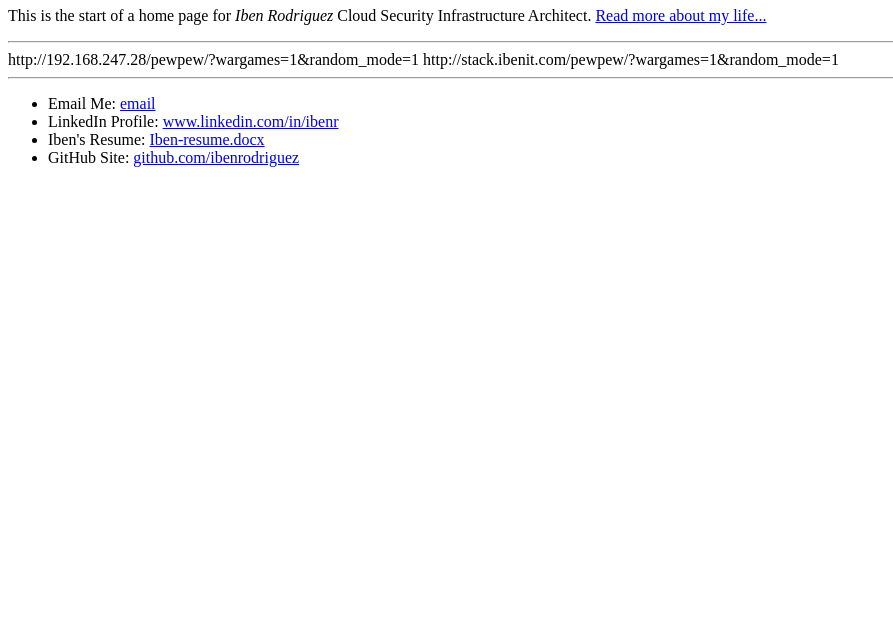
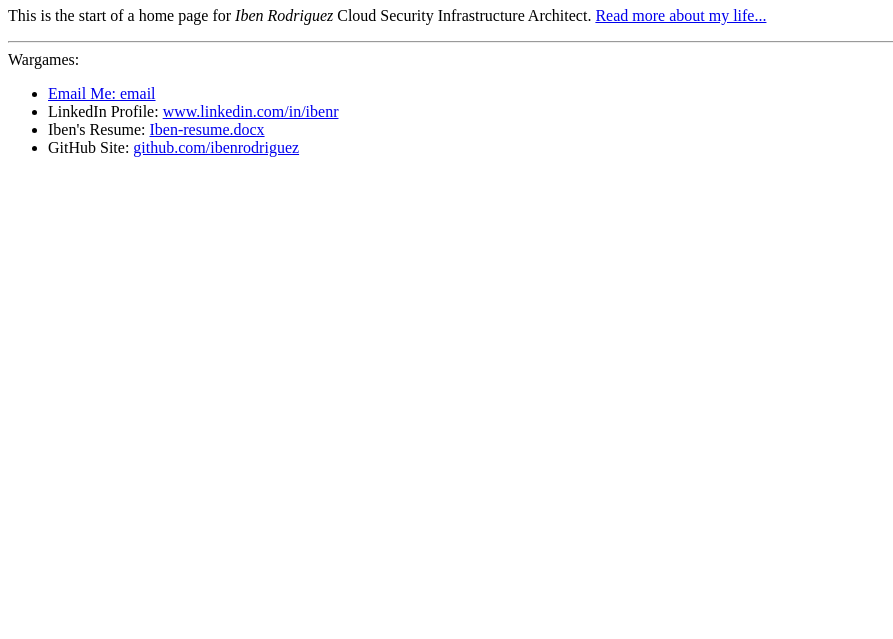
Before and after one commit to ibenrodriguez/ibenrodriguez.github.io, a plain HTML site: page index.html in a window 1280 px wide. Shown: the part 161-800 px from the top of the page, without its empty margins (0-893 px from the left). Drawn offline with Linux system fonts and the light colour scheme.

Commit message:
Update index.html

```diff
--- a/index.html
+++ b/index.html
@@ -19,9 +19,7 @@
     		</div><!-- /.blurb -->
 		</div><!-- /.container -->
 						<hr>
-						http://192.168.247.28/pewpew/?wargames=1&random_mode=1
-
-						http://stack.ibenit.com/pewpew/?wargames=1&random_mode=1
+					Wargames: <a href="http://stack.ibenit.com/pewpew/?wargames=1&random_mode=1>http://stack.ibenit.com/pewpew/?wargames=1&random_mode=1</a>
 			<hr>
 		<footer>
 
```
